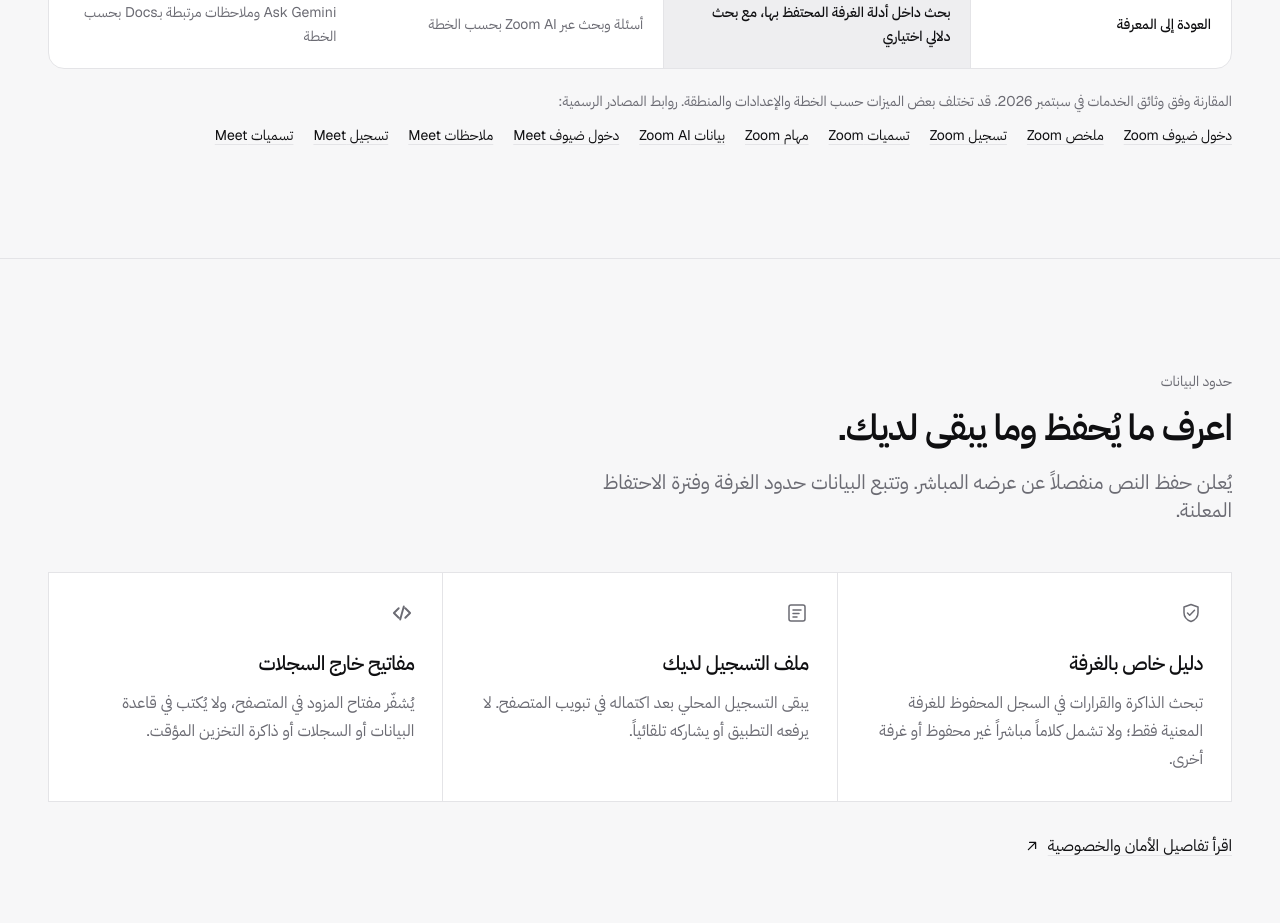
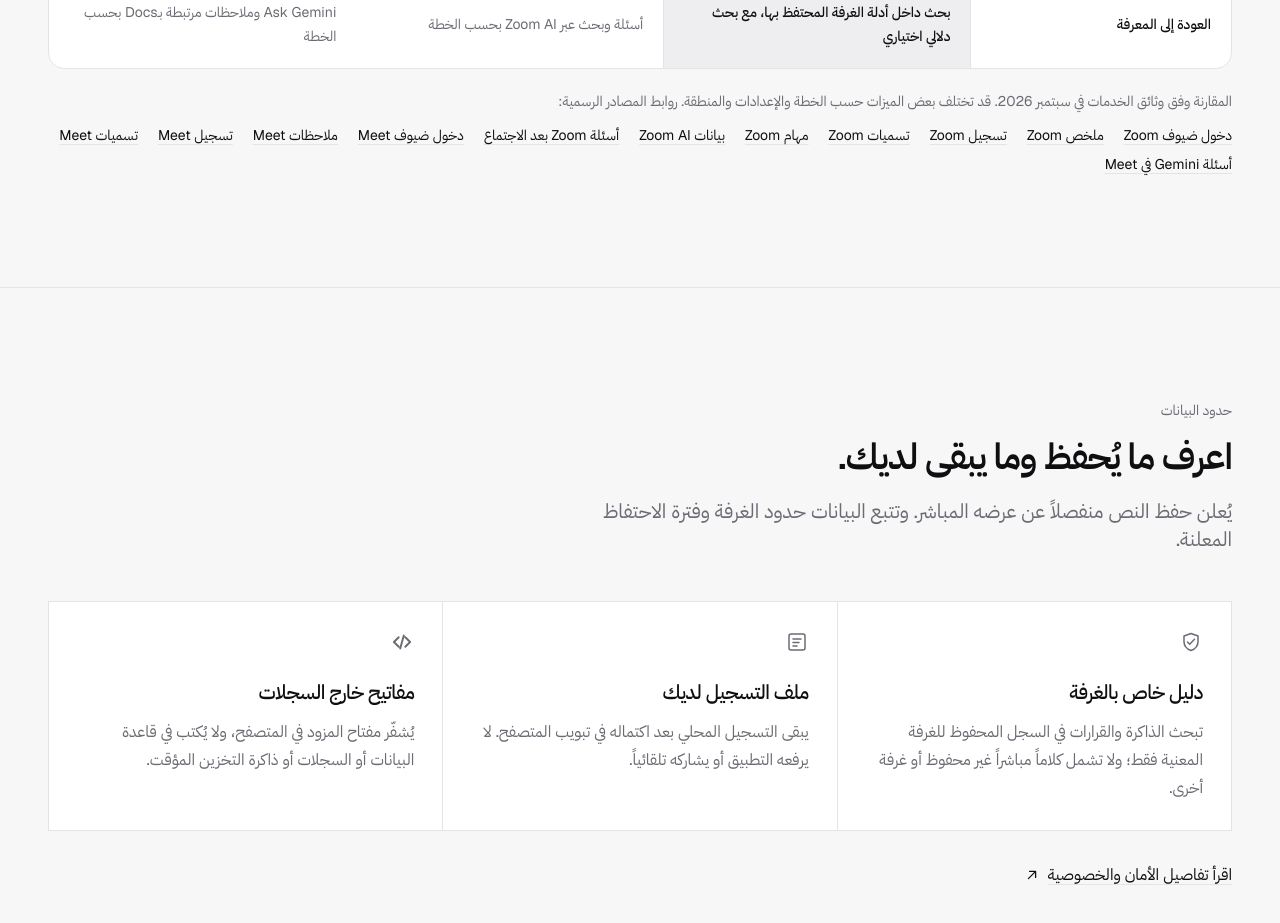
Before and after one commit to Lord-shaban/lor, a Next.js app in the folder apps/web/: page /ar/about in a window 1280 px wide. Shown: the part 4200-5123 px from the top of the page. Built offline with nearby package versions, Linux system fonts and the light colour scheme.

Commit message:
docs(ui): link official ai question sources in competitor analysis

```diff
--- a/apps/web/app/[locale]/about/page.tsx
+++ b/apps/web/app/[locale]/about/page.tsx
@@ -215,10 +215,12 @@
               <a className={TEXT_LINK} href="https://support.zoom.com/hc/en/article?id=zm_kb&sysparm_article=KB0058810">{t("compare.sources.zoomCaptions")}</a>
               <a className={TEXT_LINK} href="https://support.zoom.com/hc/en/article?id=zm_kb&sysparm_article=KB0078289">{t("compare.sources.zoomTasks")}</a>
               <a className={TEXT_LINK} href="https://support.zoom.com/hc/en/article?id=zm_kb&sysparm_article=KB0057861">{t("compare.sources.zoomData")}</a>
+              <a className={TEXT_LINK} href="https://support.zoom.com/hc/en/article?id=zm_kb&sysparm_article=KB0076631">{t("compare.sources.zoomQuestions")}</a>
               <a className={TEXT_LINK} href="https://support.google.com/meet/answer/9303069?hl=en">{t("compare.sources.meetJoin")}</a>
               <a className={TEXT_LINK} href="https://support.google.com/meet/answer/14754931?hl=en">{t("compare.sources.meetNotes")}</a>
               <a className={TEXT_LINK} href="https://support.google.com/meet/answer/9308681?hl=en">{t("compare.sources.meetRecord")}</a>
               <a className={TEXT_LINK} href="https://support.google.com/meet/answer/15077804?hl=en">{t("compare.sources.meetCaptions")}</a>
+              <a className={TEXT_LINK} href="https://support.google.com/meet/answer/16024610?hl=en">{t("compare.sources.meetQuestions")}</a>
             </div>
           </div>
         </section>
```
